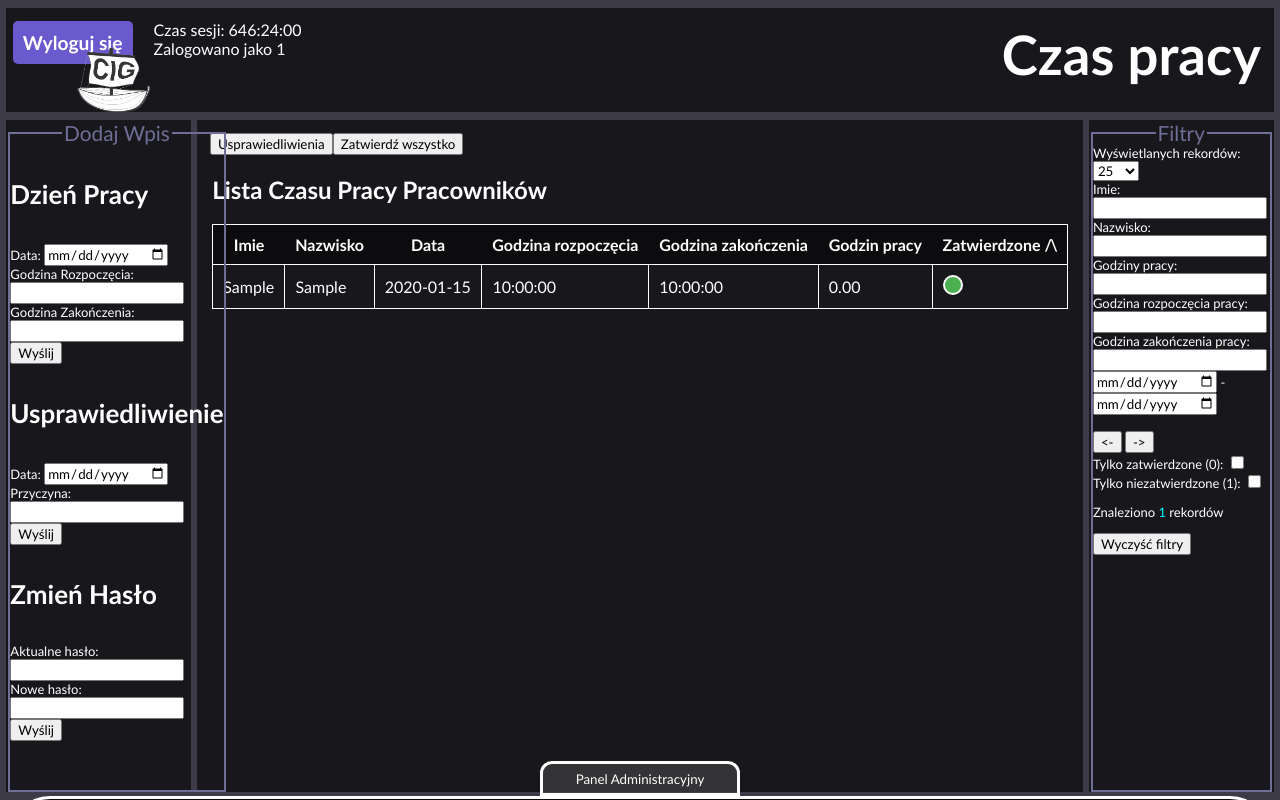
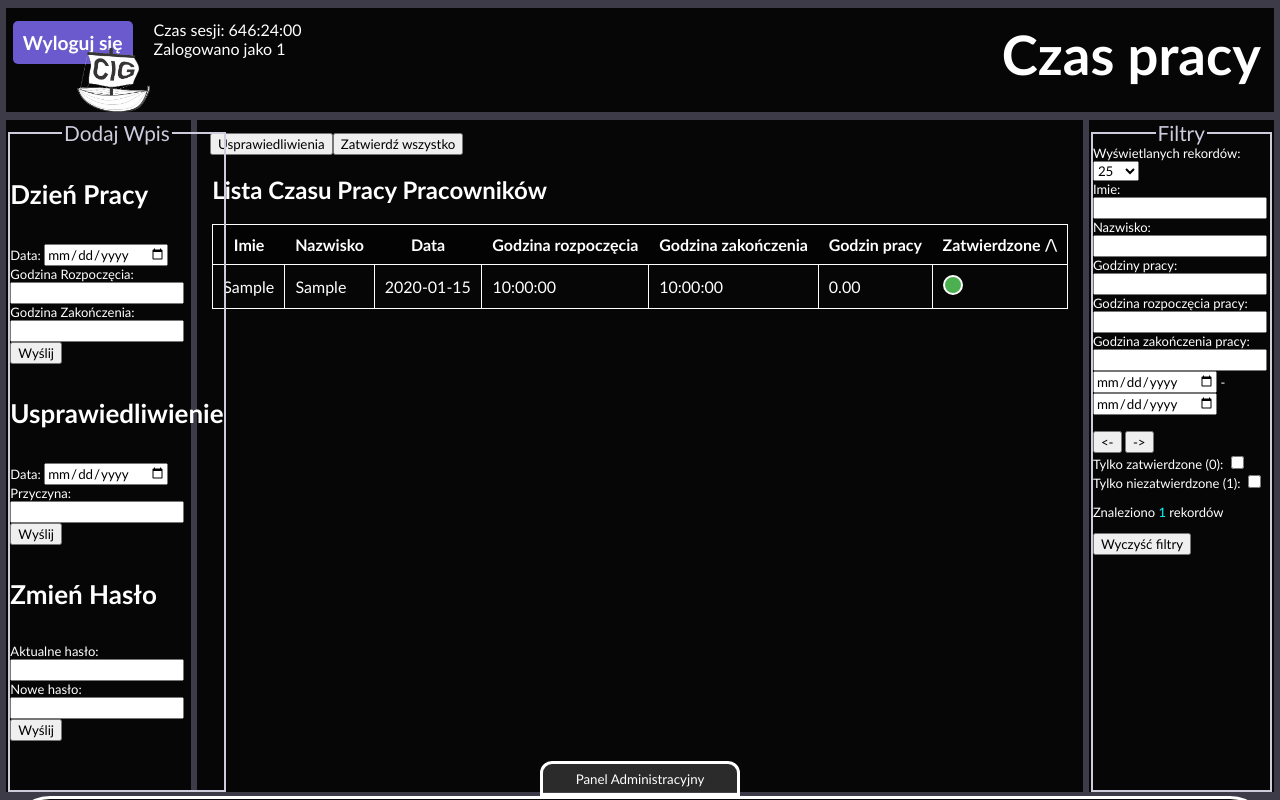
Before and after one commit to DoubtingFive/Czas-Pracy, a PHP site: page / in a window 1280 px wide. Run offline with PHP 8.4, Linux system fonts and the light colour scheme; the visitor is signed in with stand-in values (Sample User, id 1); tables that the repository leaves empty hold one stand-in row (values such as "Sample post").

Commit message:
Update styl.css

```diff
--- a/style/styl.css
+++ b/style/styl.css
@@ -14,15 +14,15 @@ div {
     margin-bottom: 0.5vh;
     margin-left: 0.25%;
     margin-right: 0.25%;
-    background-color: rgba(0, 0, 0, 0.6);
+    background-color: rgba(0, 0, 0, 0.9);
 }
 div > fieldset > legend {
     text-align: center;
-    color: rgb(111, 110, 150);
+    color: #ccccdd;
     font-size: 1.6em;
 }
 div > fieldset {
-    border: solid 2px rgb(111, 110, 150);
+    border: solid 2px #ccccdd;
     position: relative;
     height: 100%;
     padding: 0;
@@ -71,12 +71,12 @@ th>span{
 #kontent::-webkit-scrollbar-thumb {
     background-color: purple;
     border-radius: 10px;
-    border: 2px solid rgba(221, 110, 255,0.5);
+    border: 2px solid rgba(111, 110, 150,0.8);
 }
 
 #kontent::-webkit-scrollbar-thumb:hover {
-    background-color: rgba(221, 110, 255,0.5);
-    border: 2px solid rgb(221, 110, 255);
+    background-color: rgba(200, 200, 225,0.8);
+    border: 2px solid rgb(111, 110, 155);
 }
 #filtry {
     width: 14.5%;
```
